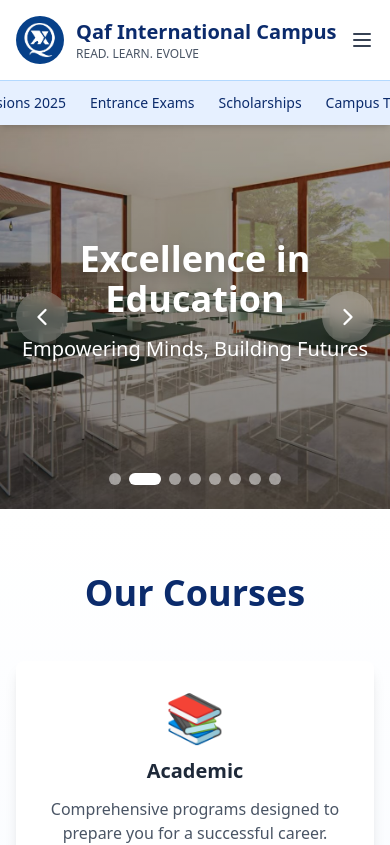
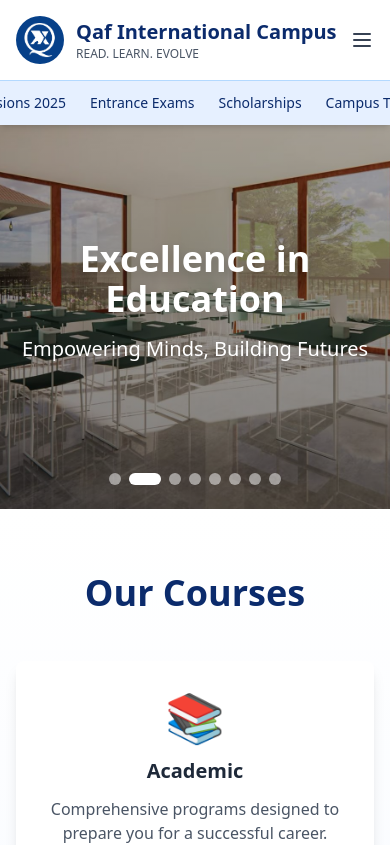
Before and after one commit to abdurabb/quran-tacker-web-application, a React (Vite) app: page / in a window 390 px wide. Shown: the top 845 px of the page. Built offline with nearby package versions, Linux system fonts and the light colour scheme.

Commit message:
btn hiddn in mb screen

```diff
--- a/src/pages/auth/LandingPage.jsx
+++ b/src/pages/auth/LandingPage.jsx
@@ -141,13 +141,13 @@ function CollegeWebsite() {
           {/* Commented Navigation Buttons */}
           <button
             onClick={prevBanner}
-            className="absolute left-4 top-1/2 -translate-y-1/2 bg-white/20 hover:bg-white/40 text-white p-3 rounded-full transition z-20 backdrop-blur-sm"
+            className=" hidden md:block absolute left-4 top-1/2 -translate-y-1/2 bg-white/20 hover:bg-white/40 text-white p-3 rounded-full transition z-20 backdrop-blur-sm"
           >
             <ChevronLeft size={28} />
           </button>
           <button
             onClick={nextBanner}
-            className="absolute right-4 top-1/2 -translate-y-1/2 bg-white/20 hover:bg-white/40 text-white p-3 rounded-full transition z-20 backdrop-blur-sm"
+            className=" hidden md:block absolute right-4 top-1/2 -translate-y-1/2 bg-white/20 hover:bg-white/40 text-white p-3 rounded-full transition z-20 backdrop-blur-sm"
           >
             <ChevronRight size={28} />
           </button>
```
